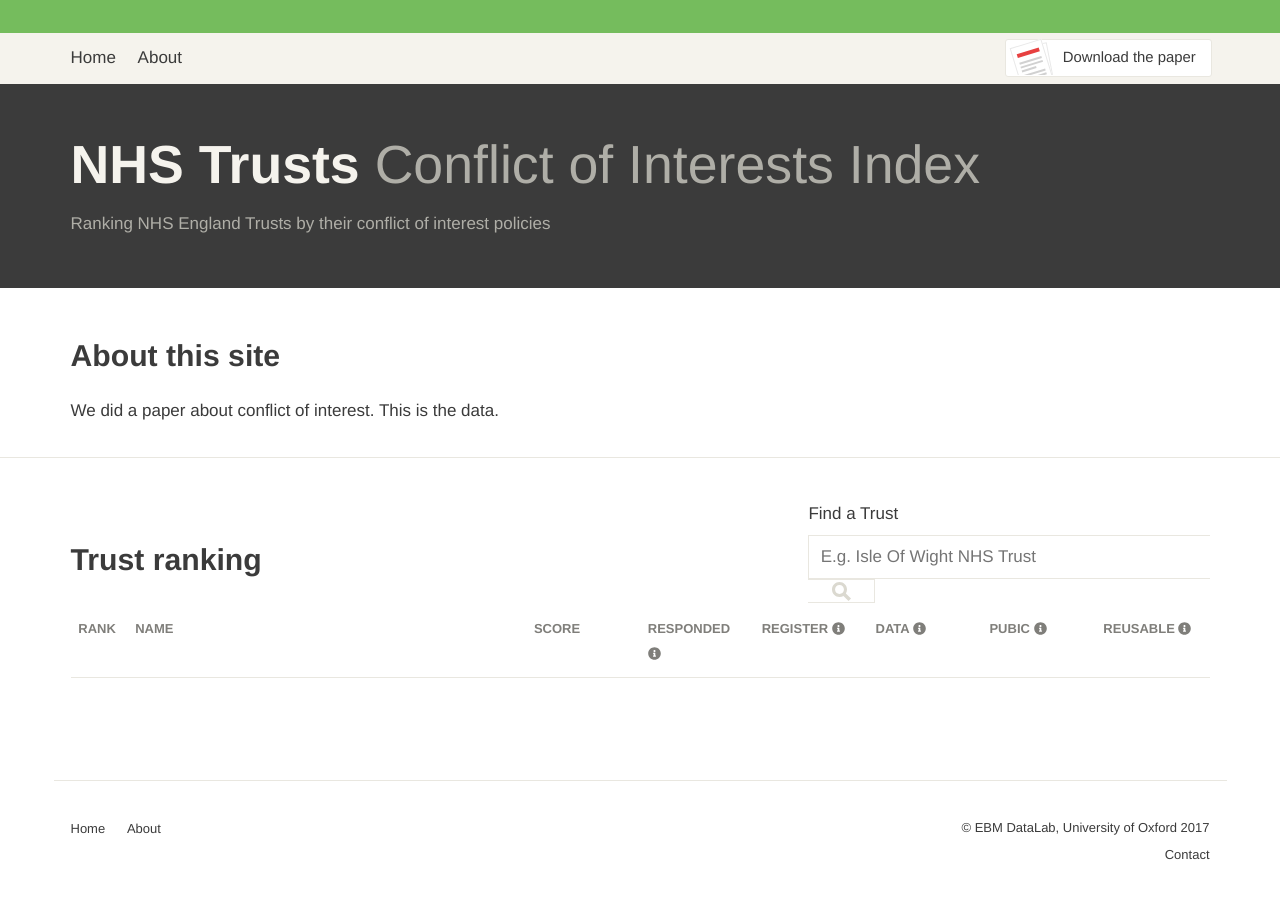
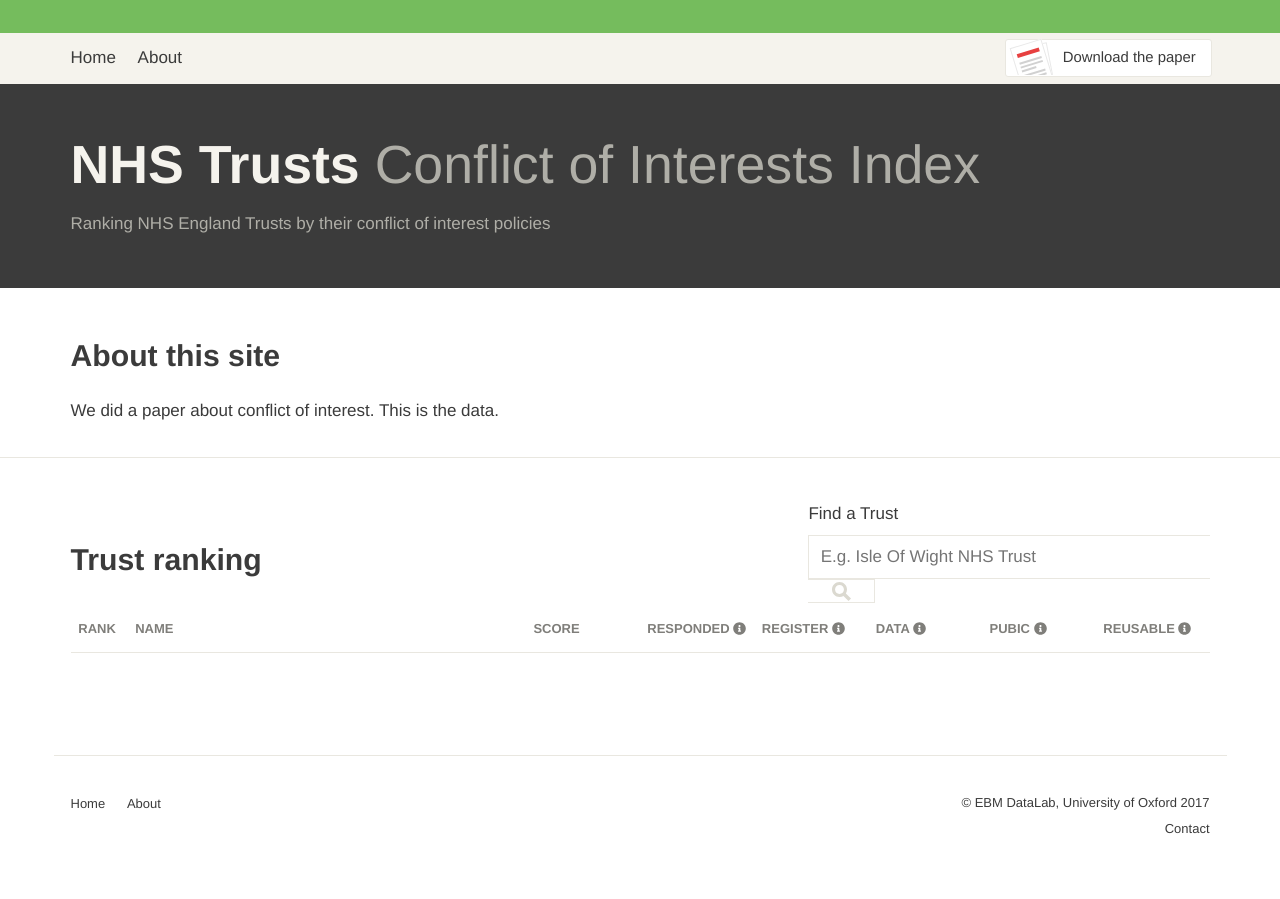
Before and after one commit to ebmdatalab/nhstrusts, a Jekyll site: the page built from index.html, in a window 1280 px wide. Built offline with Jekyll 4.4.1, drawn with Linux system fonts in a browser that asks for light colours; nearby versions of some CDN libraries; a script that is not in the unit is left out.

Commit message:
Don't wrap the help mouseover in table headings

```diff
--- a/_sass/_home.scss
+++ b/_sass/_home.scss
@@ -184,10 +184,6 @@
 
 
 
-
-
-
-
 .transparency-ranking__table__rank {
   width: 5%;
 }
@@ -199,16 +195,21 @@
 }
 .transparency-ranking__table__responded {
   width: 10%;
+  white-space: nowrap;
 }
 .transparency-ranking__table__register {
   width: 10%;
+  white-space: nowrap;
 }
 .transparency-ranking__table__data {
   width: 10%;
+  white-space: nowrap;
 }
 .transparency-ranking__table__public {
   width: 10%;
+  white-space: nowrap;
 }
 .transparency-ranking__table__restrictive {
   width: 10%;
+  white-space: nowrap;
 }
```
